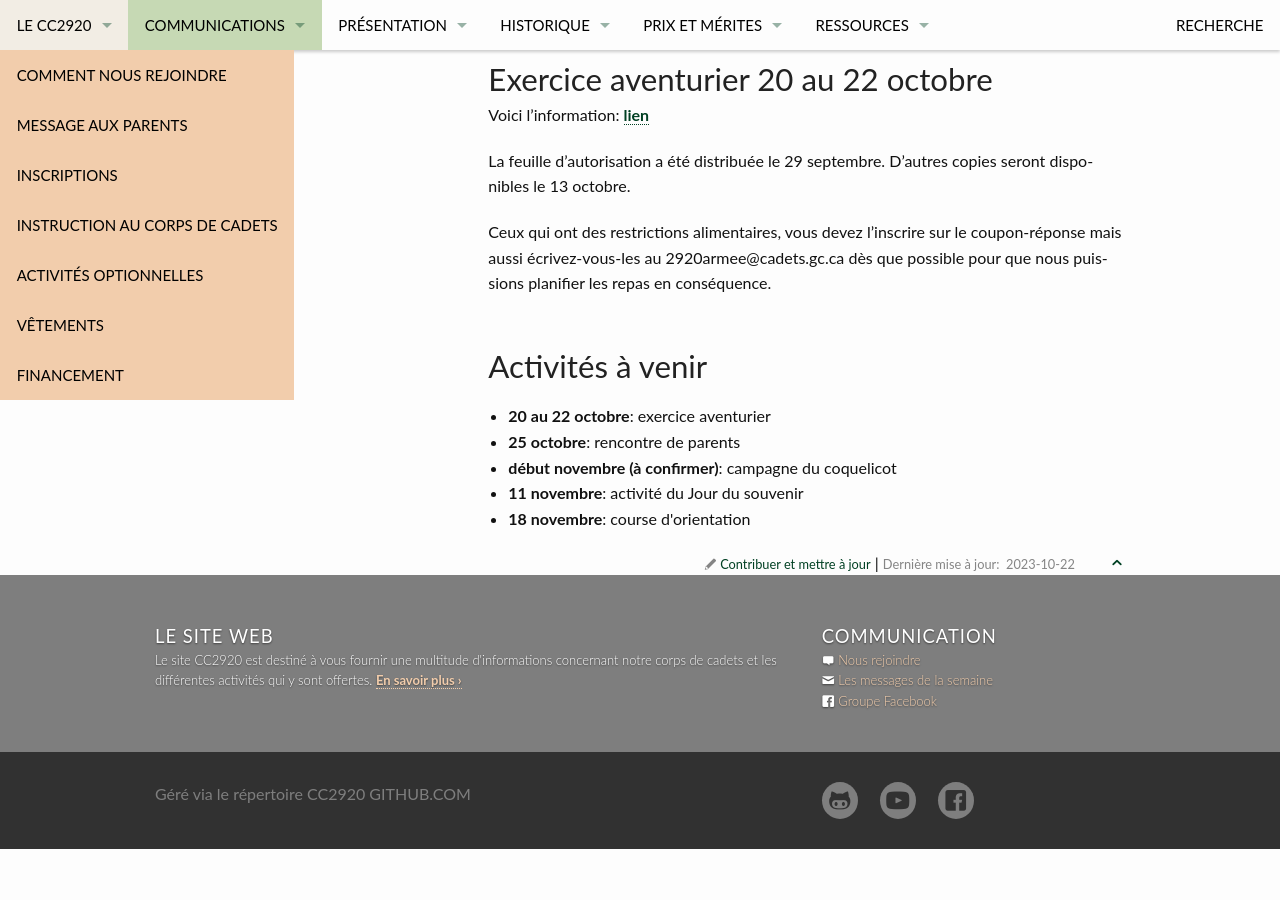
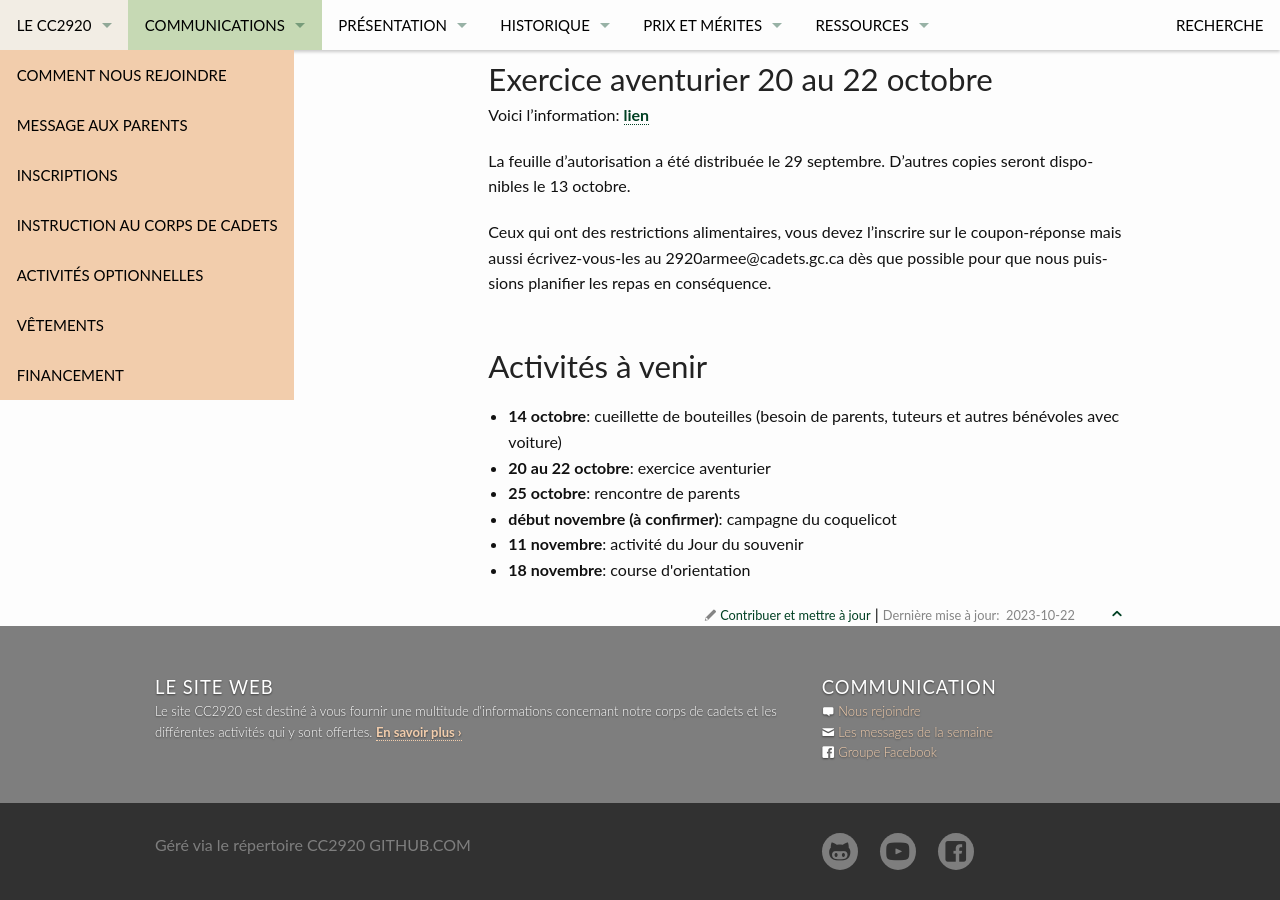
Before and after one commit to CC2920/web, a Jekyll site: the page built from _communications/messages.md, in a window 1280 px wide and 900 px high, scrolled down 664 px. Built offline with Jekyll 4.4.1, drawn with Linux system fonts in a browser that asks for light colours; before the commit the page ends 1513 px from its top, so only the background shows below that.

Commit message:
Update messages.md

```diff
--- a/_communications/messages.md
+++ b/_communications/messages.md
@@ -3,6 +3,8 @@ title:  "Messages de la semaine"
 layout: "messages"
 
 activities:
+    - date: 14 octobre
+      title: cueillette de bouteilles (besoin de parents, tuteurs et autres bénévoles avec voiture)
     - date: 20 au 22 octobre
       title: exercice aventurier
     - date: 25 octobre
```
